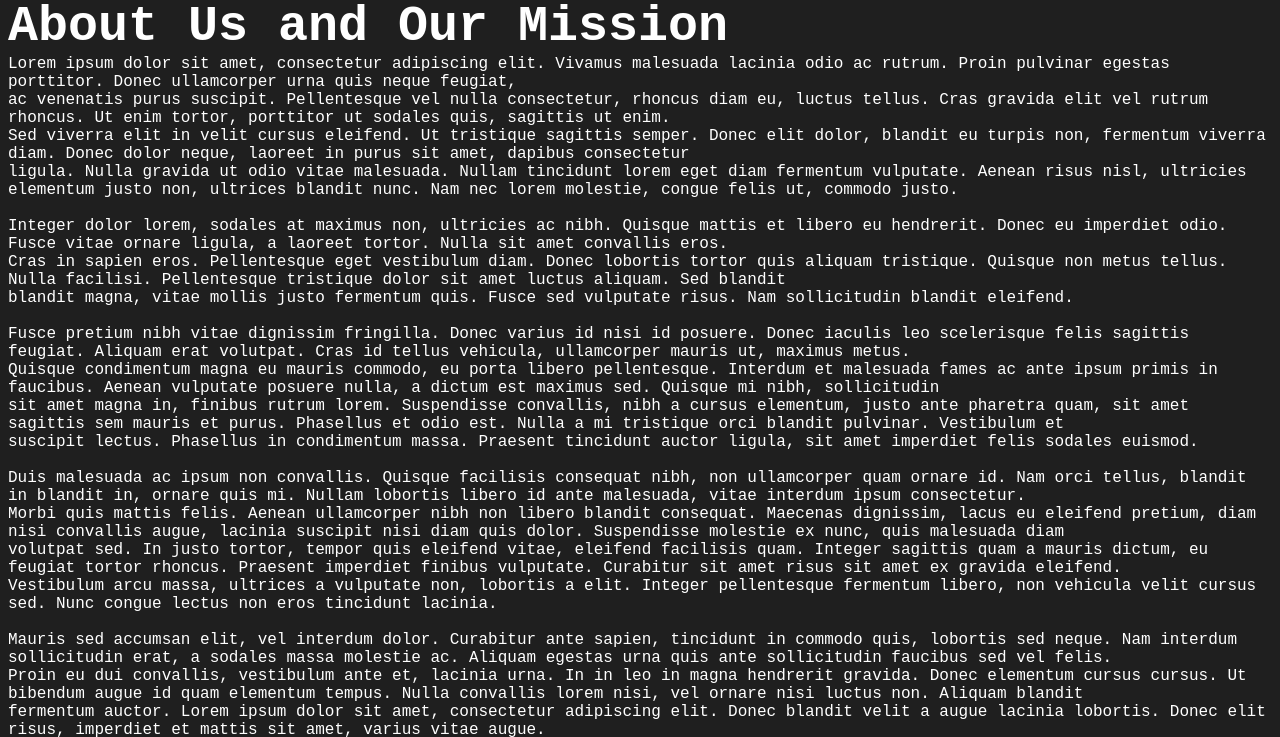
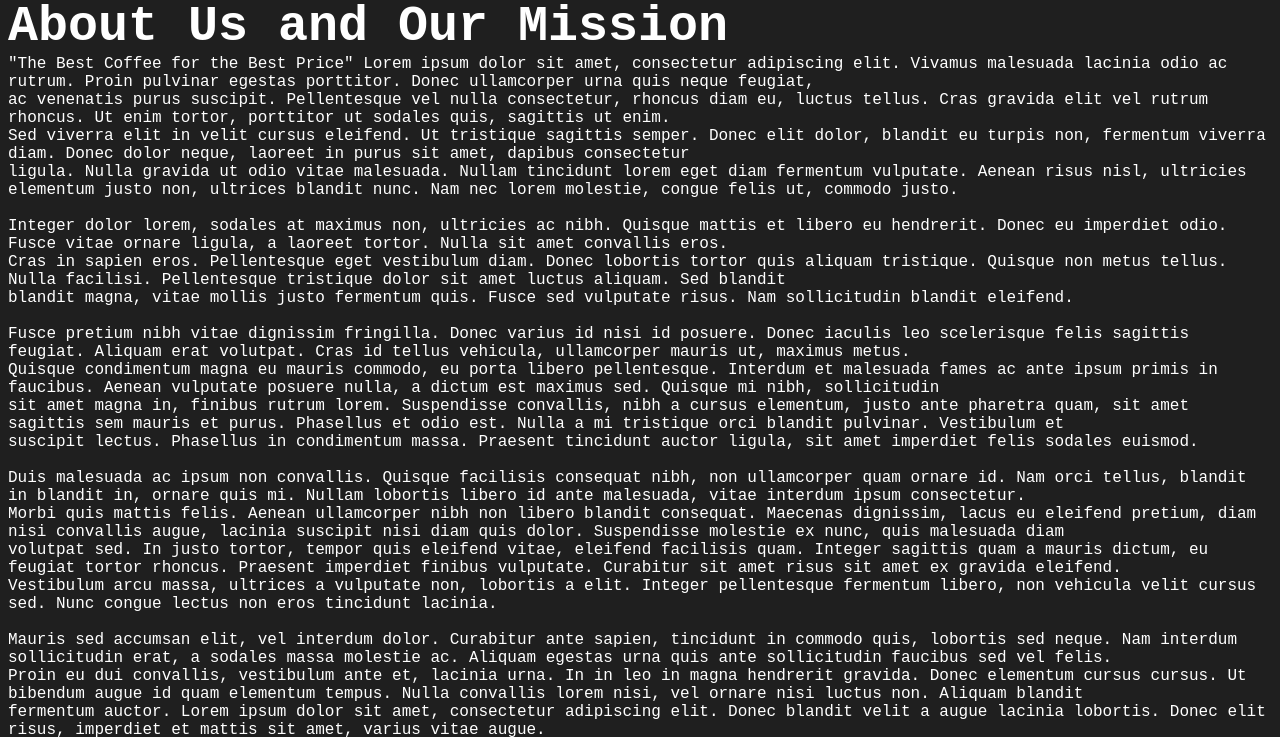
Before and after one commit to briouxfalls/briouxfalls.github.io, a plain HTML site: page about.html in a window 1280 px wide. Shown: the part 510-1247 px from the top of the page. Drawn offline with Linux system fonts and the light colour scheme; grey boxes are pictures that could not be loaded.

Commit message:
Update about.html

```diff
--- a/about.html
+++ b/about.html
@@ -62,6 +62,9 @@
             About Us and Our Mission
           </div>
           <div>
+
+            "The Best Coffee for the Best Price"
+
             Lorem ipsum dolor sit amet, consectetur adipiscing elit. Vivamus malesuada lacinia odio ac rutrum. Proin pulvinar egestas porttitor. Donec ullamcorper urna quis neque feugiat, <br>
             ac venenatis purus suscipit. Pellentesque vel nulla consectetur, rhoncus diam eu, luctus tellus. Cras gravida elit vel rutrum rhoncus. Ut enim tortor, porttitor ut sodales quis, sagittis ut enim. <br>
             Sed viverra elit in velit cursus eleifend. Ut tristique sagittis semper. Donec elit dolor, blandit eu turpis non, fermentum viverra diam. Donec dolor neque, laoreet in purus sit amet, dapibus consectetur <br>
```
